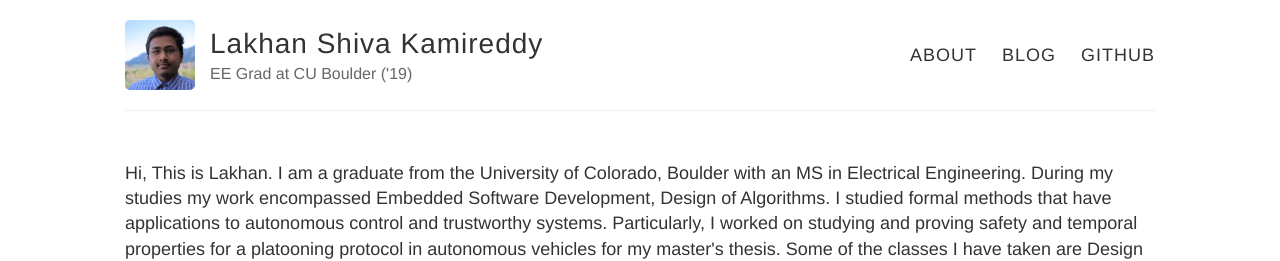
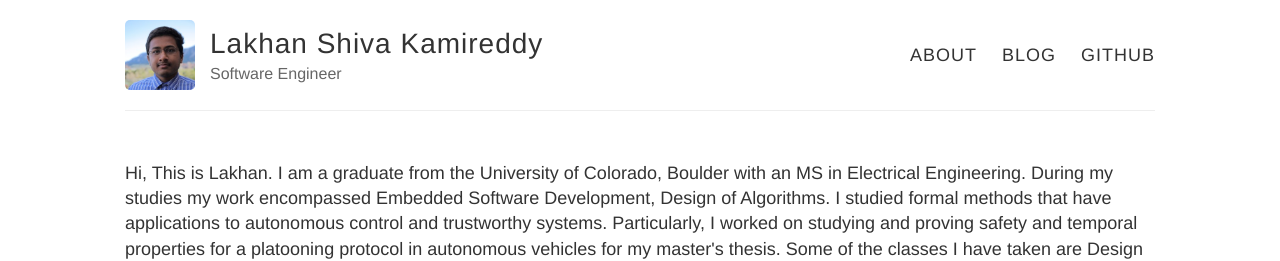
Before and after one commit to lakhanshiva/lakhanshiva.github.io, a Jekyll site: the page built from index.html, in a window 1280 px wide. Shown: the top 261 px of the page. Built offline with Jekyll 4.4.1, drawn with Linux system fonts in a browser that asks for light colours.

Commit message:
Update _config.yml

```diff
--- a/_config.yml
+++ b/_config.yml
@@ -6,7 +6,7 @@
 name: Lakhan Shiva Kamireddy
 
 # Short bio or description (displayed in the header)
-description: EE Grad at CU Boulder ('19)
+description: Software Engineer
 
 # URL of your avatar or profile pic (you could use your GitHub profile pic)
 avatar: "/images/pic.jpg"
```
